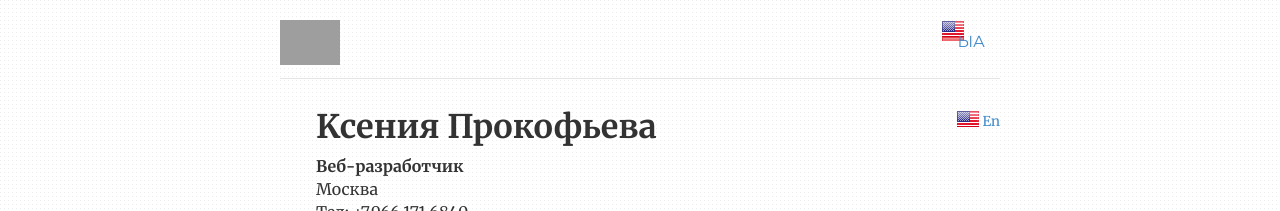
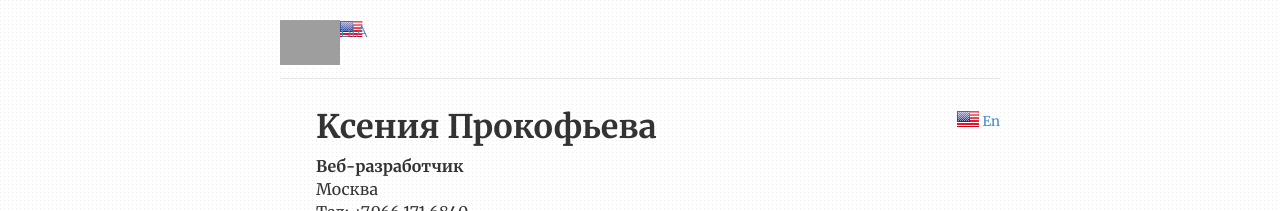
Before and after one commit to cvkp/cvkp.github.io, a Jekyll site: the page built from index.html, in a window 1280 px wide. Shown: the top 211 px of the page. Built offline with Jekyll 4.4.1, drawn with Linux system fonts in a browser that asks for light colours; nearby versions of some CDN libraries; the list of posts is cut into pages by our own code; grey boxes are pictures that could not be loaded.

Commit message:
Update header.html

```diff
--- a/_includes/header.html
+++ b/_includes/header.html
@@ -2,6 +2,7 @@
 <div class="header">
 
     <ul class="nav">
+
         <a href="/">
             <li class="pull-left">
                 <img class="logo" src="https://cdn-images-1.medium.com/max/1200/1*Qzbam57EQ0eu0UMGodrMTg.png">
@@ -9,10 +10,13 @@
             </li>
         </a>
 
+   <a href="/notes/video.html" class="en" title="en">
+<li class="pull-right">
+    ыа<span class="languages" id="languages"></span>
 
-<li class="pull-right"> <a href="/notes/video.html" class="en" title="en">ыа<span class="languages" id="languages"></span></a> </li>
+</li>
 
-
+</a>
 
 
 
```
